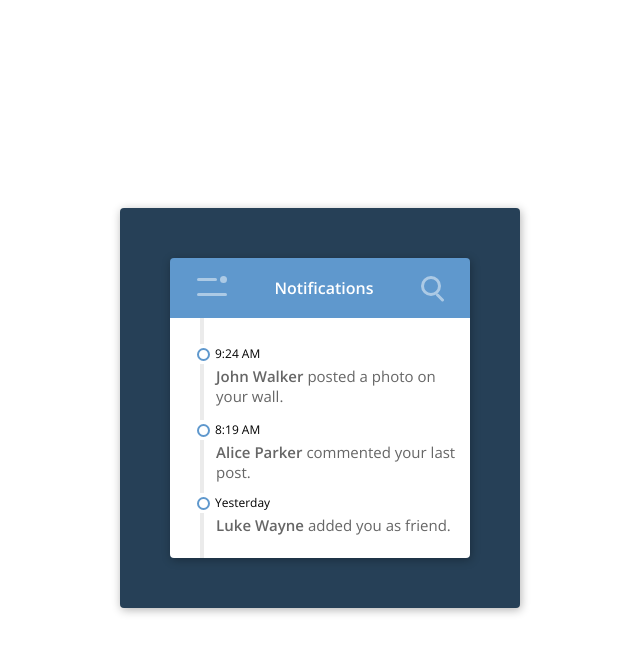
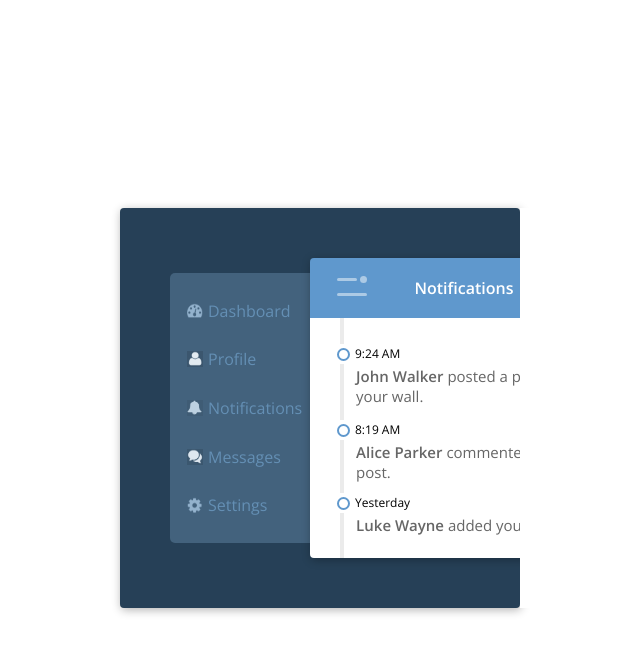
Before and after one commit to bonbj/100DaysCSSChallenge, a plain HTML site: page days/7-day-notifications/index.html in a window 1280 px wide. Both pictures are taken after a click on the element 530 px from the left and 288 px from the top of the page. Shown: the whole page, without its empty margins (320-960 px from the left). Drawn offline with nearby package versions, Linux system fonts and the light colour scheme.

Commit message:
feat: day 7 done

```diff
--- a/days/7-day-notifications/index.html
+++ b/days/7-day-notifications/index.html
@@ -10,7 +10,29 @@
 </head>
 <body class="display-flex">
     <main class="display-flex box">
-        <section class="display-flex board box">
+        <nav class="index0 hide-data">
+            <div class="nav-item">
+                <img src="./img/dashboard.png" alt="dashboard">
+                <div class="name-section">Dashboard</div>
+            </div>
+            <div class="nav-item">
+                <img src="./img/profile.png" alt="dashboard">
+                <div class="name-section">Profile</div>
+            </div>
+            <div class="nav-item">
+                <img src="./img/notifications.png" alt="dashboard">
+                <div class="name-section">Notifications</div>
+            </div>
+            <div class="nav-item">
+                <img src="./img/messages.png" alt="dashboard">
+                <div class="name-section">Messages</div>
+            </div>
+            <div class="nav-item">
+                <img src="./img/settings.png" alt="dashboard">
+                <div class="name-section">Settings</div>
+            </div>
+        </nav>
+        <section class="index1 display-flex board box">
             <article class="board-header">
                 <div class="display-flex board-header-display">
                     <div class="board-header-btn-menu">
@@ -59,7 +81,7 @@
             </article>
         </section>
     </main>
-
+    <div class="index2 lost-container"></div>
     <script src="../../src/js/jquery-3.6.0.min.js"></script>
     <script src="./script.js"></script>
 </body>
--- a/days/7-day-notifications/script.js
+++ b/days/7-day-notifications/script.js
@@ -1,4 +1,19 @@
-$('.board-header-btn-search').click(()=> {
-    console.log('hello')
-    $('.board-header-search').toggleClass('board-header-search-active');
+let isCardleft = false;
+
+
+$('.board-header-btn-search').click(() => {
+    if(!isCardleft) {
+        $('.board-header-search').toggleClass('board-header-search-active');
+    }
 });
+
+
+$('.board-header-btn-menu').click(() => {
+    if(!isCardleft) {
+        $(".index1").animate({left: '190px'});
+        isCardleft = true;
+    } else {
+        $(".index1").animate({left: '50px'});
+        isCardleft = false;
+    }
+})
--- a/days/7-day-notifications/style.css
+++ b/days/7-day-notifications/style.css
@@ -209,3 +209,54 @@ main {
     opacity: 1 !important;
     z-index: 2;
 }
+
+.index0 {
+    z-index: 0;
+    display: flex;
+    justify-content: center;
+    align-items: center;
+    flex-direction: column;
+    background-color: #43627D;
+    width: 140px;
+    height: 270px;
+    position: absolute;
+    left: 50px;
+    border-top-left-radius: 5px;
+    border-bottom-left-radius: 5px;
+}
+
+.index1 {
+    position: absolute;
+    z-index: 1;
+}
+
+.index2 {z-index: 2;}
+
+.lost-container {
+    position: absolute;
+    height: 25rem;
+    width: 25rem;
+    margin-left: 50rem;
+    background-color: #ffffff;
+}
+
+.nav-item {
+    display: flex;
+    justify-content: flex-start;
+    align-items: center;
+    width: 100%;
+    height: 18%;
+    color: #648fb4;
+    padding-left: 17px;
+}
+
+.nav-item:hover {
+    color: #ffffff;
+    background-color: #264057;
+}
+
+.nav-item > img {
+    width: 1rem;
+    height: 1rem;
+    margin-right: 5px;
+}
```
Also changed, not shown: days/7-day-notifications/img/dashboard.png (added), days/7-day-notifications/img/messages.png (added), days/7-day-notifications/img/notifications.png (added), days/7-day-notifications/img/profile.png (added), days/7-day-notifications/img/settings.png (added).
